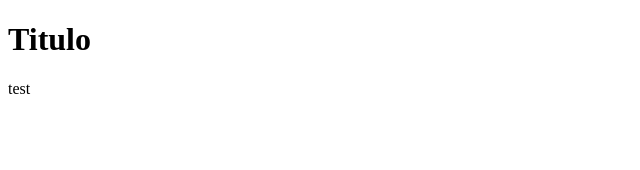
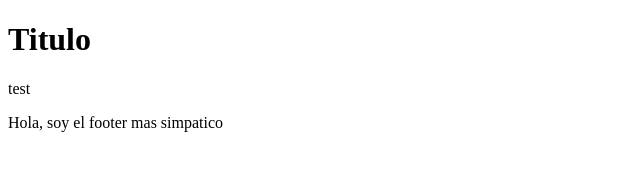
Before and after one commit to Vantman/zazsite, a plain HTML site: page index.html in a window 1280 px wide. Shown: the whole page, without its empty margins (0-640 px from the left). Drawn offline with Linux system fonts and the light colour scheme.

Commit message:
Footer en desafio3

```diff
--- a/index.html
+++ b/index.html
@@ -11,5 +11,8 @@
      <p>
          test
      </p>
+     <footer>
+         Hola, soy el footer mas simpatico
+     </footer>
  </body>
  </html>
```
